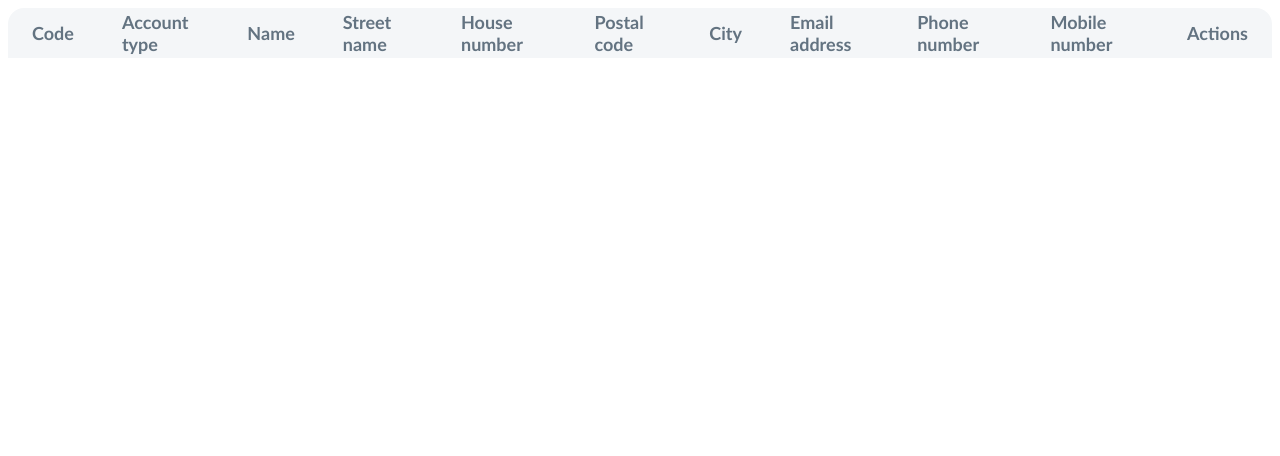
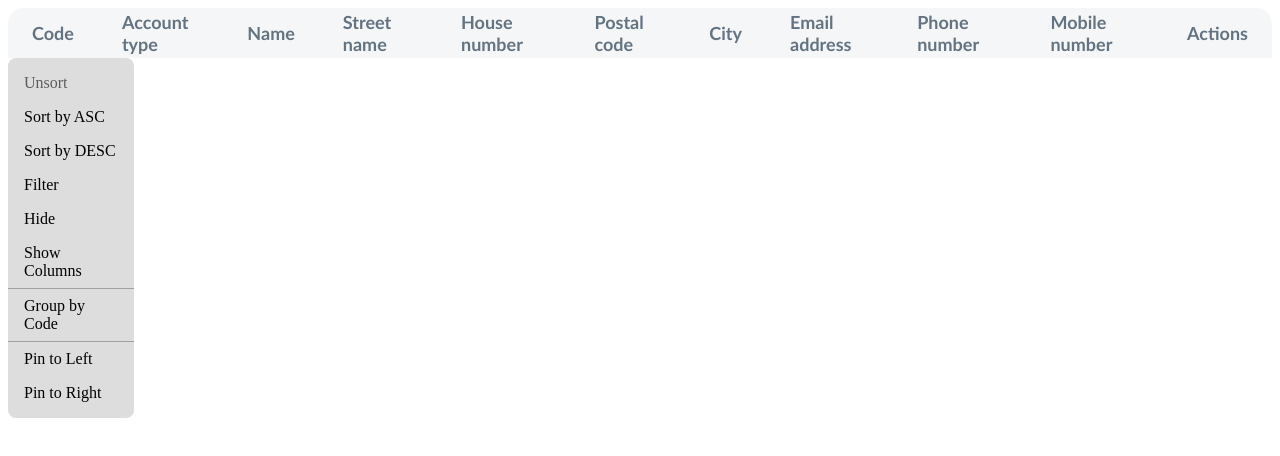
Before and after one commit to iSchoolProjects/mui-premium-table, a website built with Vite: page index.html in a window 1280 px wide. Built offline with nearby package versions, Linux system fonts and the light colour scheme.

Commit message:
feat: add dropdown menu

```diff
--- a/script/index.js
+++ b/script/index.js
@@ -1,5 +1,6 @@
 import '../styles/index.css';
 import Header from './components/header';
+import createDropdown from './utils/dropdown';
 
 const root = document.getElementById('root');
 const keys = [
@@ -19,6 +20,7 @@ const keys = [
 function wrapper(state, setState) {
   root.innerHTML = '';
   Header(root, keys, state, setState);
+  createDropdown(root, state, setState);
 }
 useState({}, wrapper);
 
--- a/script/utils/dropdown.js
+++ b/script/utils/dropdown.js
@@ -1,46 +1,30 @@
-import * as styles from '../../styles/dropdown.css';
+import * as styles from '../../styles/dropdown.module.css';
 import createNode from '../utils/createNode';
-
-export default function createDropdown(parent, onChange, current) {
+export default function createDropdown(parent, state, setState) {
   const select = createNode(parent, {tag: 'div', classes: [styles.select]});
   const options = [
-    {value: 'unsort', text: 'Unsort'},
-    {value: 'sort_asc', text: 'Sort by ASC'},
-    {value: 'sort_desc', text: 'Sort by DESC'},
+    {value: 'unsort', text: 'Unsort', onclick: () => setState((prev) => ({...prev, sort: 0}))},
+    {value: 1, text: 'Sort by ASC', key: 'sort', onclick: () => setState((prev) => ({...prev, sort: 1}))},
+    {value: 2, text: 'Sort by DESC', key: 'sort', onclick: () => setState((prev) => ({...prev, sort: 2}))},
     {value: 'filter', text: 'Filter'},
     {value: 'hide', text: 'Hide'},
     {value: 'show_columns', text: 'Show Columns'},
     {value: 'group_by_code', text: 'Group by Code'},
-    {value: 'pin_left', text: 'Pin to Left'},
-    {value: 'pin_right', text: 'Pin to Right'},
+    {value: 'pin_left', text: 'Pin to Left', onclick: () => setState((prev) => ({...prev.pinned, left: true, right: false}))},
+    {value: 'pin_right', text: 'Pin to Right', onclick: () => setState((prev) => ({...prev.pinned, left: false, right: true}))},
   ];
 
   options.forEach((option) => {
     const optionNode = createNode(select, {
       tag: 'div',
       text: option.text,
-      value: option.value,
-      classes: ['option'],
+      classes: [styles.option],
+      dataset: state[option.key] === option.value ? {active: true} : null,
     });
+    if (option.onclick) {
+      optionNode.addEventListener('click', option.onclick);
+    }
+  });
 
-    for (const option of options) {
-      createNode(optionNode, {
-        tag: 'div',
-        classes: [],
-        text: option,
-        dataset: current.option === option ? current : null,
-      }).addEventListener('click', function () {
-        if (onChange) {
-          onChange(option.value);
-        }
-      });
-    }
-    // optionNode.addEventListener('click', function () {
-
-    //   if (onChange) {
-    //     onChange(option.value);
-    //   }
-    // });
-  });
   return select;
 }
--- a/styles/dropdown.css
+++ b/styles/dropdown.module.css
@@ -10,6 +10,10 @@
   cursor: pointer;
 
   &:hover {
+    background-color: #f4f6f8;
+  }
+
+  &[data-active='true'] {
     background-color: #f4f6f8;
   }
 }
```
